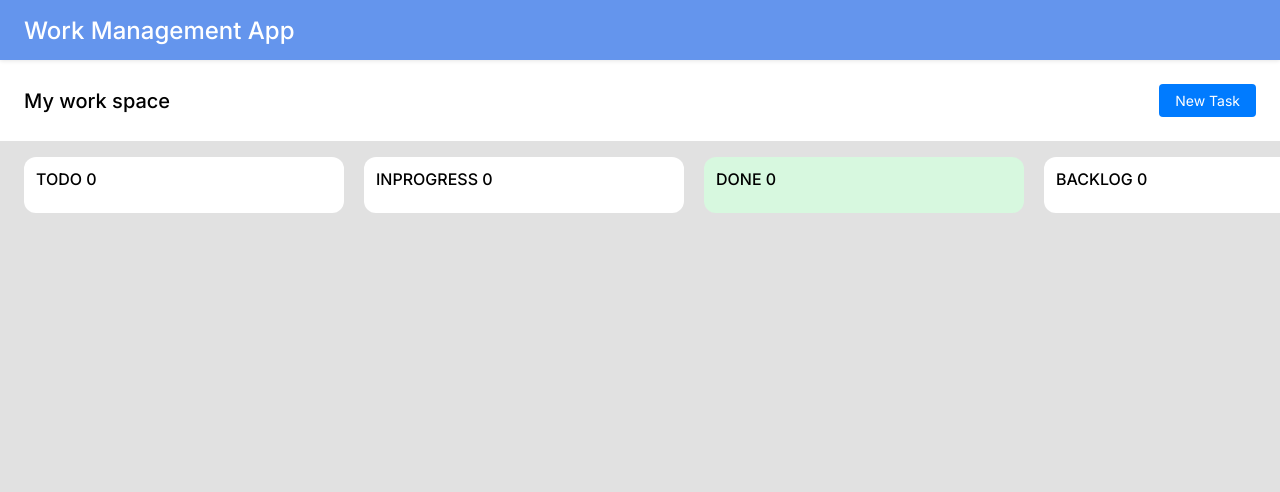
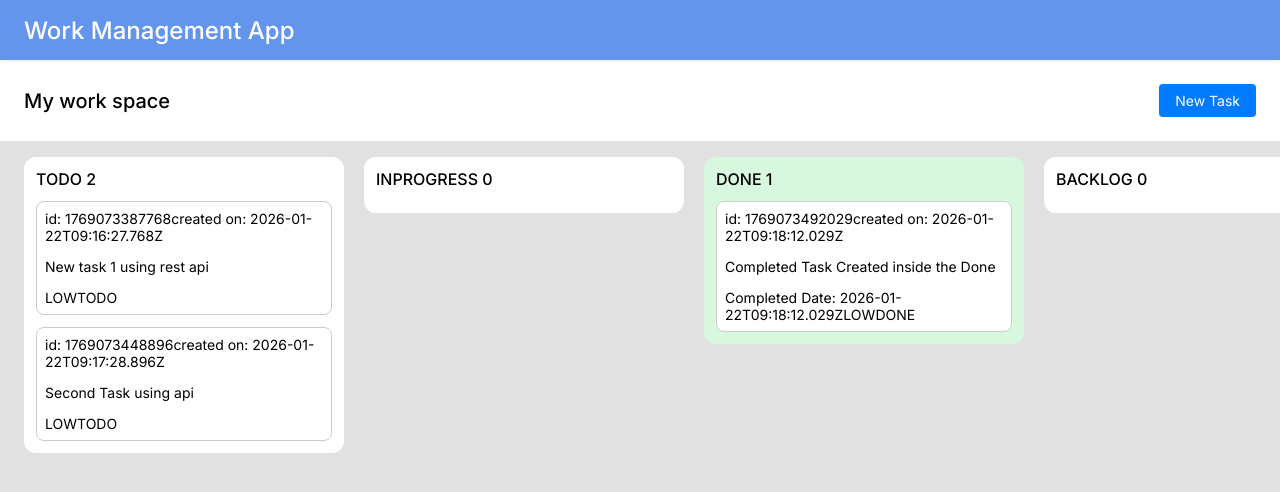
Before and after one commit to ankanuj/work-management-app, an Angular app: page / in a window 1280 px wide. Shown: the top 492 px of the page. Built offline with nearby package versions, Linux system fonts and the light colour scheme; data requests are answered from the project's data file.

Commit message:
Intergrated Rest API

```diff
--- /dev/null
+++ b/db.json
@@ -0,0 +1,26 @@
+{
+  "tasks": [
+    {
+      "id": 1769073387768,
+      "title": "New task 1 using rest api",
+      "priority": "LOW",
+      "createDate": "2026-01-22T09:16:27.768Z",
+      "status": "TODO"
+    },
+    {
+      "id": 1769073448896,
+      "title": "Second Task using api",
+      "priority": "LOW",
+      "createDate": "2026-01-22T09:17:28.896Z",
+      "status": "TODO"
+    },
+    {
+      "id": 1769073492029,
+      "title": "Completed Task Created inside the Done",
+      "priority": "LOW",
+      "createDate": "2026-01-22T09:18:12.029Z",
+      "status": "DONE",
+      "completedDate": "2026-01-22T09:18:12.029Z"
+    }
+  ]
+}
--- a/src/app/app.config.ts
+++ b/src/app/app.config.ts
@@ -1,8 +1,13 @@
 import { ApplicationConfig, provideZoneChangeDetection } from '@angular/core';
 import { provideRouter } from '@angular/router';
+import { provideHttpClient } from '@angular/common/http';
 
 import { routes } from './app.routes';
 
 export const appConfig: ApplicationConfig = {
-  providers: [provideZoneChangeDetection({ eventCoalescing: true }), provideRouter(routes)]
+  providers: [
+    provideZoneChangeDetection({ eventCoalescing: true }),
+    provideRouter(routes),
+    provideHttpClient()
+    ]
 };
--- a/src/app/tasks/components/task-board/task-board.component.ts
+++ b/src/app/tasks/components/task-board/task-board.component.ts
@@ -37,22 +37,43 @@ export class TaskBoardComponent {
   constructor(private TaskService: TaskService) {}
 
   ngOnInit(){
-    this.TaskService.loadLocalStorgae();
-    this.refreshLists();
+    // this.TaskService.loadLocalStorgae();
+    this.refreshApiLists();
+    this.TaskService.fetchTasks().subscribe((tasks) => {
+      const todoTasks = tasks.filter( t => t.status === this.taskStatus.todo);
+      const inProgressTasks = tasks.filter( t => t.status === this.taskStatus.inProgress);
+      const doneTasks = tasks.filter( t => t.status === this.taskStatus.done);
+      const backlogTasks = tasks.filter( t => t.status === this.taskStatus.backlog);
+    });
   }
 
   taskCreated(data: NewTaskData){
-    this.TaskService.createNewTask(data.title, data.priority, data.status);
-    this.closeModal();
-    this.refreshLists();
+    const newTask : Task = {
+            id: Date.now(),
+            title: data.title,
+            priority: data.priority,
+            createDate: new Date(),
+            status: data.status,
+            completedDate: data.status === Status.done ? new Date() : undefined,
+        };
+    this.TaskService.createNewTask(newTask).subscribe(() => {
+      // this.refreshFromAPI();
+      this.closeModal();
+      this.refreshApiLists();
+    });
   }
-  private refreshLists() {
-    const tasks = this.TaskService.getTasks();
+  private refreshApiLists() {
+    this.TaskService.fetchTasks().subscribe((tasks) => {
+      this.todoTasks = tasks.filter(t => t.status === this.taskStatus.todo);
+      this.inProgressTasks = tasks.filter(t => t.status === this.taskStatus.inProgress);
+      this.doneTasks = tasks.filter(t => t.status === this.taskStatus.done);
+      this.backlogTasks = tasks.filter(t => t.status === this.taskStatus.backlog);
+    });
 
-    this.todoTasks = tasks.filter(t => t.status === this.taskStatus.todo);
-    this.inProgressTasks = tasks.filter(t => t.status === this.taskStatus.inProgress);
-    this.doneTasks = tasks.filter(t => t.status === this.taskStatus.done);
-    this.backlogTasks = tasks.filter(t => t.status === this.taskStatus.backlog);
+    // this.todoTasks = tasks.filter(t => t.status === this.taskStatus.todo);
+    // this.inProgressTasks = tasks.filter(t => t.status === this.taskStatus.inProgress);
+    // this.doneTasks = tasks.filter(t => t.status === this.taskStatus.done);
+    // this.backlogTasks = tasks.filter(t => t.status === this.taskStatus.backlog);
   }
 
   getTodoList(): Task[]{
@@ -78,11 +99,15 @@ export class TaskBoardComponent {
 
   updateTask(event:{task: Task, newStatus: Task['status']}){
     if(event.task.status === event.newStatus) return;
-
-    this.TaskService.updateTaskStatus(
-      event.task.id,
-      event.newStatus
-    );
-    this.refreshLists();
+    const task = this.TaskService.getTasks().find(t => t.id === event.task.id);
+    if(!task) return;
+    this.TaskService.updateTaskStatus(task).subscribe(() => {
+      this.refreshApiLists();
+    })
+    // this.TaskService.updateTaskStatus(
+    //   event.task.id,
+    //   event.newStatus
+    // );
+    // this.refreshLists();
   }
 }
--- a/src/app/tasks/components/task-card/task-card.component.html
+++ b/src/app/tasks/components/task-card/task-card.component.html
@@ -2,6 +2,7 @@
     <span>id: {{task.id}}</span>
     <span>created on: {{task.createDate}}</span>
     <p>{{task.title}}</p>
+    <span *ngIf="task.completedDate"> Completed Date: {{task.completedDate}}</span>
     <span>{{task.priority}}</span>
     <span>{{task.status}}</span>
 </div>
--- a/src/app/tasks/components/task-card/task-card.component.ts
+++ b/src/app/tasks/components/task-card/task-card.component.ts
@@ -1,10 +1,11 @@
 import { Component, Input } from '@angular/core';
 import { Task } from '../../model/task.model';
 import { DragDropModule } from '@angular/cdk/drag-drop';
+import { CommonModule } from '@angular/common';
 
 @Component({
   selector: 'app-task-card',
-  imports: [DragDropModule],
+  imports: [DragDropModule,CommonModule],
   templateUrl: './task-card.component.html',
   styleUrl: './task-card.component.css'
 })
--- a/src/app/tasks/components/task-column/task-column.component.ts
+++ b/src/app/tasks/components/task-column/task-column.component.ts
@@ -27,7 +27,9 @@ export class TaskColumnComponent {
   }>();
 
   onDrop(event: CdkDragDrop<Status>){
+
     const task = event.item.data as Task;
+
     const fromStatus = event.previousContainer.data;
     const toStatus = event.container.data;
 
--- a/src/app/tasks/model/task.model.ts
+++ b/src/app/tasks/model/task.model.ts
@@ -6,4 +6,5 @@ export interface Task {
     status: Status,
     createDate: Date,
     priority: Priority,
+    completedDate?: Date,
 }
--- a/src/app/tasks/service/task.service.ts
+++ b/src/app/tasks/service/task.service.ts
@@ -1,27 +1,26 @@
-import { Injectable } from "@angular/core";
+import { Injectable, inject } from "@angular/core";
 import { Task } from "../model/task.model";
 import { Priority, Status } from "../model/task.constants";
+import { HttpClient } from "@angular/common/http";
 
 @Injectable({
     providedIn: 'root'
 })
 export class TaskService {
+    private http = inject(HttpClient);
+    private API = 'http://localhost:3000/tasks';
     private tasks: Task[] = [];
 
     getTasks(): Task[]{
         return [...this.tasks];
     }
+    fetchTasks(){
+        return this.http.get<Task[]>(this.API);
+    }
 
-    createNewTask(task: string, priority:Priority, status:Status): void{
-        const newTask : Task = {
-            id: Date.now(),
-            title: task,
-            priority,
-            createDate: new Date(),
-            status,
-        };
-        this.tasks.push(newTask);
-        this.saveToLocalStorage();
+    createNewTask(task: Task){
+        return this.http.post<Task>(this.API, task);
+        // this.saveToLocalStorage();
     }
     saveToLocalStorage(){
         localStorage.setItem('task', JSON.stringify(this.tasks));
@@ -32,11 +31,13 @@ export class TaskService {
             this.tasks = JSON.parse(taskData);
         }
     }
-    updateTaskStatus(taskId: number, newStatus:Status): void{
-        const task = this.tasks.find( t => t.id === taskId);
-        if(!task) return;
-        task.status = newStatus;
-        this.saveToLocalStorage();
-
+    updateTaskStatus(task: Task){
+        const updateTask = {
+            ...task,
+            status: task.status,
+            completedDate: task.status === Status.done ? new Date() : undefined,
+        };
+        return this.http.put<Task>(`${this.API}/${task.id}`, updateTask);
+        // this.saveToLocalStorage();
     }
 }
```
